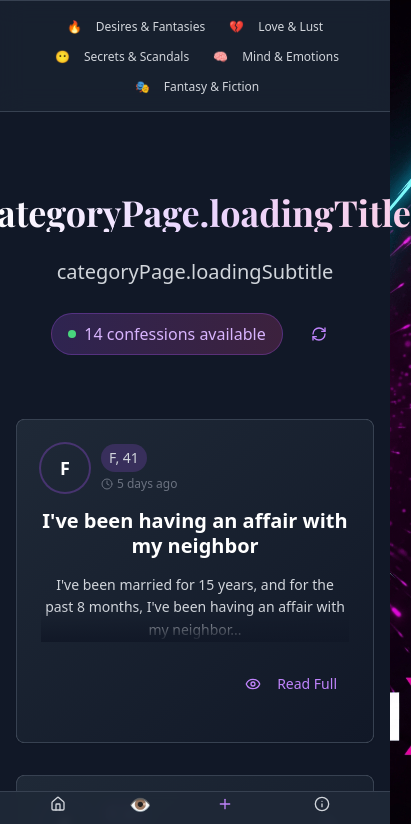
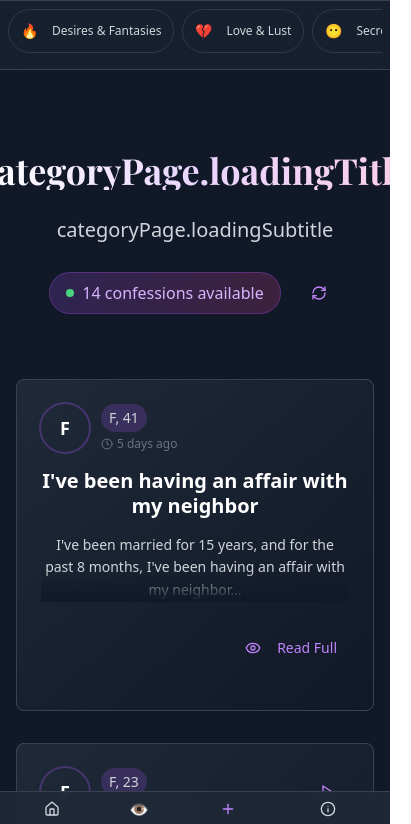
Before and after one commit to rakeshj1802/whisper-truth-unveiled-stories, a React (Vite) app: page /category/1 in a window 390 px wide. Shown: the top 824 px of the page, 411 px wide, since content can reach past the window. Built offline with nearby package versions, Linux system fonts and the light colour scheme.

Commit message:
Refactor: Make website fully responsive and animated
- Implement responsive design across all components.
- Add extensive animations for enhanced user experience.
- Ensure mobile-first design principles are followed.

```diff
--- a/src/components/MobileNavBar.tsx
+++ b/src/components/MobileNavBar.tsx
@@ -1,3 +1,4 @@
+
 import { Button } from "@/components/ui/button";
 import { Home, Plus, Info } from 'lucide-react';
 import { useNavigate } from 'react-router-dom';
@@ -27,35 +28,35 @@ const MobileNavBar = () => {
   };
 
   return (
-    <div className="fixed bottom-0 left-0 right-0 bg-gray-800/95 backdrop-blur-sm border-t border-gray-700 px-4 py-2 md:hidden z-50">
+    <div className="fixed bottom-0 left-0 right-0 bg-gray-800/95 backdrop-blur-sm border-t border-gray-700 px-2 sm:px-4 py-2 sm:py-3 md:hidden z-50 safe-area-bottom">
       <div className="flex justify-around items-center max-w-sm mx-auto">
         <Button
           variant="ghost"
           size="sm"
           onClick={handleGoHome}
-          className="flex flex-col items-center p-2 text-gray-300 hover:text-purple-400 hover:bg-transparent"
+          className="flex flex-col items-center p-1.5 sm:p-2 text-gray-300 hover:text-purple-400 hover:bg-transparent transition-all duration-300 hover:scale-105"
         >
-          <Home className="w-5 h-5 mb-1" />
-          <span className="text-xs">Home</span>
+          <Home className="w-4 h-4 sm:w-5 sm:h-5 mb-0.5 sm:mb-1" />
+          <span className="text-xs font-medium">Home</span>
         </Button>
 
         <Button
           variant="ghost"
           size="sm"
           onClick={scrollToConfessions}
-          className="flex flex-col items-center p-2 text-gray-300 hover:text-purple-400 hover:bg-transparent"
+          className="flex flex-col items-center p-1.5 sm:p-2 text-gray-300 hover:text-purple-400 hover:bg-transparent transition-all duration-300 hover:scale-105"
         >
-          <span className="text-lg mb-1">👁️</span>
-          <span className="text-xs">Read</span>
+          <span className="text-base sm:text-lg mb-0.5 sm:mb-1">👁️</span>
+          <span className="text-xs font-medium">Read</span>
         </Button>
 
         <Button
           variant="ghost"
           size="sm"
           onClick={openSubmissionForm}
-          className="flex flex-col items-center p-2 text-purple-400 hover:text-purple-300 hover:bg-purple-500/20 rounded-lg"
+          className="flex flex-col items-center p-1.5 sm:p-2 text-purple-400 hover:text-purple-300 hover:bg-purple-500/20 rounded-lg transition-all duration-300 hover:scale-105 transform"
         >
-          <Plus className="w-5 h-5 mb-1" />
+          <Plus className="w-4 h-4 sm:w-5 sm:h-5 mb-0.5 sm:mb-1" />
           <span className="text-xs font-medium">Submit</span>
         </Button>
 
@@ -63,10 +64,10 @@ const MobileNavBar = () => {
           variant="ghost"
           size="sm"
           onClick={openFeedbackForm}
-          className="flex flex-col items-center p-2 text-gray-300 hover:text-purple-400 hover:bg-transparent"
+          className="flex flex-col items-center p-1.5 sm:p-2 text-gray-300 hover:text-purple-400 hover:bg-transparent transition-all duration-300 hover:scale-105"
         >
-          <Info className="w-5 h-5 mb-1" />
-          <span className="text-xs">Feedback</span>
+          <Info className="w-4 h-4 sm:w-5 sm:h-5 mb-0.5 sm:mb-1" />
+          <span className="text-xs font-medium">Feedback</span>
         </Button>
       </div>
     </div>
--- a/src/components/SubCategoriesNav.tsx
+++ b/src/components/SubCategoriesNav.tsx
@@ -22,10 +22,40 @@ const SubCategoriesNav: React.FC<SubCategoriesNavProps> = ({
   const subCategories = categories.filter(category => category.slug !== "all" && category.slug !== "language");
 
   return (
-    <nav className="bg-gray-800/50 backdrop-blur-md py-3 border-b border-t border-gray-700">
-      <div className="max-w-6xl mx-auto px-4">
-        <NavigationMenu>
-          <NavigationMenuList className="flex flex-wrap justify-center gap-1 md:gap-2">
+    <nav className="bg-gray-800/50 backdrop-blur-md py-2 sm:py-3 md:py-4 border-b border-t border-gray-700">
+      <div className="max-w-7xl mx-auto px-2 sm:px-4 md:px-6">
+        {/* Mobile: Horizontal Scroll */}
+        <div className="md:hidden">
+          <div className="flex gap-2 overflow-x-auto scrollbar-thin scrollbar-thumb-purple-700 scrollbar-track-transparent pb-2">
+            {subCategories.map((category, index) => {
+              const isActive = category.slug === selectedCategorySlug;
+              return (
+                <Button
+                  key={category.id}
+                  variant="ghost"
+                  onClick={() => onSelectCategory(category.slug)}
+                  className={cn(
+                    "text-gray-300 hover:bg-purple-500/20 hover:text-purple-300 focus:bg-purple-500/20 focus:text-purple-300",
+                    "text-xs px-3 py-2 h-auto whitespace-nowrap flex-shrink-0",
+                    "transition-all duration-200 ease-in-out hover:scale-105",
+                    "rounded-full border border-gray-600/50 hover:border-purple-500/50",
+                    isActive && "bg-purple-600/30 text-purple-200 ring-1 ring-purple-500 scale-105 border-purple-500/70",
+                    "animate-fade-in"
+                  )}
+                  style={{ animationDelay: `${index * 50}ms` }}
+                >
+                  <span role="img" aria-label={category.name} className="mr-1.5 text-sm">{category.icon}</span>
+                  <span className="font-medium">{category.name}</span>
+                </Button>
+              );
+            })}
+          </div>
+        </div>
+
+        {/* Desktop/Tablet: Flex Wrap */}
+        <div className="hidden md:block">
+          <NavigationMenu className="mx-auto">
+            <NavigationMenuList className="flex flex-wrap justify-center gap-2 lg:gap-3">
               {subCategories.map((category, index) => {
                 const isActive = category.slug === selectedCategorySlug;
                 return (
@@ -34,15 +64,17 @@ const SubCategoriesNav: React.FC<SubCategoriesNavProps> = ({
                       variant="ghost"
                       onClick={() => onSelectCategory(category.slug)}
                       className={cn(
-                      "text-gray-300 hover:bg-purple-500/20 hover:text-purple-300 focus:bg-purple-500/20 focus:text-purple-300 text-xs sm:text-sm px-2 py-1 h-auto sm:px-3",
+                        "text-gray-300 hover:bg-purple-500/20 hover:text-purple-300 focus:bg-purple-500/20 focus:text-purple-300",
+                        "text-sm lg:text-base px-3 lg:px-4 py-2 lg:py-2.5 h-auto",
                         "transition-all duration-200 ease-in-out hover:scale-105",
-                      isActive && "bg-purple-600/30 text-purple-200 ring-1 ring-purple-500 scale-105",
+                        "rounded-full border border-gray-600/50 hover:border-purple-500/50",
+                        isActive && "bg-purple-600/30 text-purple-200 ring-1 ring-purple-500 scale-105 border-purple-500/70",
                         "animate-fade-in"
                       )}
                       style={{ animationDelay: `${index * 80}ms` }}
                     >
-                    <span role="img" aria-label={category.name} className="mr-1.5 sm:mr-2">{category.icon}</span>
-                    {category.name}
+                      <span role="img" aria-label={category.name} className="mr-2 text-base lg:text-lg">{category.icon}</span>
+                      <span className="font-medium">{category.name}</span>
                     </Button>
                   </NavigationMenuItem>
                 );
@@ -50,6 +82,7 @@ const SubCategoriesNav: React.FC<SubCategoriesNavProps> = ({
             </NavigationMenuList>
           </NavigationMenu>
         </div>
+      </div>
     </nav>
   );
 };
--- a/src/index.css
+++ b/src/index.css
@@ -83,6 +83,7 @@
     @apply border-border;
     margin: 0;
     padding: 0;
+    box-sizing: border-box;
   }
 
   html {
@@ -90,6 +91,7 @@
     padding: 0;
     width: 100%;
     height: 100%;
+    scroll-behavior: smooth;
   }
 
   body {
@@ -136,14 +138,29 @@
     background-image: url('/lovable-uploads/b0878ead-54eb-40b1-9283-51cd3e8f1354.png');
     background-repeat: no-repeat;
     background-position: center center;
-    background-size: 60% auto;
+    background-size: clamp(40%, 60%, 80%);
     opacity: 0.08;
     animation: logoFloat 25s ease-in-out infinite;
     filter: brightness(1.2) contrast(1.1);
   }
+
+  /* Mobile responsive background adjustments */
+  @media (max-width: 768px) {
+    body::after {
+      background-size: 80%;
+      opacity: 0.05;
+    }
   }
 
-/* Enhanced Animation Keyframes */
+  @media (max-width: 480px) {
+    body::after {
+      background-size: 90%;
+      opacity: 0.03;
+    }
+  }
+}
+
+/* Enhanced Animation Keyframes - Mobile Optimized */
 @keyframes gradientShift {
   0%, 100% {
     background: linear-gradient(135deg,
@@ -300,7 +317,7 @@
   }
 }
 
-/* Professional animation classes */
+/* Mobile optimized animation classes */
 .animate-float {
   animation: professionalFloat 8s ease-in-out infinite;
 }
@@ -350,7 +367,7 @@
   animation-delay: 1000ms;
 }
 
-/* Ensure the #root container does not override the background */
+/* Ensure the #root container is responsive */
 #root {
   width: 100%;
   min-height: 100vh;
@@ -358,19 +375,22 @@
   padding: 0;
   text-align: center;
   position: relative;
+  overflow-x: hidden;
 }
 
-/* Professional hover effects for interactive elements */
+/* Mobile-optimized hover effects */
 .professional-hover {
   transition: all 0.4s cubic-bezier(0.4, 0, 0.2, 1);
 }
 
+@media (hover: hover) {
   .professional-hover:hover {
     transform: translateY(-4px) scale(1.02);
     box-shadow: 0 20px 40px rgba(0, 0, 0, 0.15);
   }
+}
 
-/* Enhanced button styles */
+/* Enhanced button styles - Mobile optimized */
 .enhanced-button {
   position: relative;
   overflow: hidden;
@@ -388,18 +408,22 @@
   transition: left 0.5s;
 }
 
+@media (hover: hover) {
   .enhanced-button:hover::before {
     left: 100%;
   }
+}
 
-/* Card hover animations */
+/* Card hover animations - Touch-friendly */
 .card-hover {
   transition: all 0.3s cubic-bezier(0.4, 0, 0.2, 1);
 }
 
+@media (hover: hover) {
   .card-hover:hover {
     transform: translateY(-8px) scale(1.02);
     box-shadow: 0 25px 50px rgba(0, 0, 0, 0.25);
+  }
 }
 
 /* Text animations */
@@ -419,3 +443,70 @@
     background-position: 100% 50%;
   }
 }
+
+/* Mobile safe area support */
+.safe-area-bottom {
+  padding-bottom: env(safe-area-inset-bottom);
+}
+
+/* Scrollbar styling for mobile */
+.scrollbar-thin {
+  scrollbar-width: thin;
+}
+
+.scrollbar-thumb-purple-700 {
+  scrollbar-color: #7c3aed transparent;
+}
+
+/* Custom scrollbar for webkit browsers */
+.scrollbar-thin::-webkit-scrollbar {
+  height: 4px;
+  width: 4px;
+}
+
+.scrollbar-thin::-webkit-scrollbar-track {
+  background: transparent;
+}
+
+.scrollbar-thin::-webkit-scrollbar-thumb {
+  background-color: #7c3aed;
+  border-radius: 2px;
+}
+
+/* Reduced motion support */
+@media (prefers-reduced-motion: reduce) {
+  * {
+    animation-duration: 0.01ms !important;
+    animation-iteration-count: 1 !important;
+    transition-duration: 0.01ms !important;
+  }
+}
+
+/* High contrast mode support */
+@media (prefers-contrast: high) {
+  .text-shimmer {
+    -webkit-text-fill-color: white;
+    background: none;
+  }
+}
+
+/* Focus improvements for accessibility */
+button:focus-visible,
+a:focus-visible {
+  outline: 2px solid #a855f7;
+  outline-offset: 2px;
+}
+
+/* Touch target improvements */
+@media (max-width: 768px) {
+  button {
+    min-height: 44px;
+    min-width: 44px;
+  }
+
+  a {
+    min-height: 44px;
+    display: flex;
+    align-items: center;
+  }
+}
--- a/src/pages/Index.tsx
+++ b/src/pages/Index.tsx
@@ -23,7 +23,7 @@ const Index = () => {
   const categoryNameForFeed = currentCategory ? currentCategory.name : undefined;
 
   return (
-    <div className="min-h-screen bg-gray-900">
+    <div className="min-h-screen bg-gray-900 w-full overflow-x-hidden">
       <Hero />
       {/* 1. Language selection */}
       <LanguageCategoriesNav
@@ -43,12 +43,16 @@ const Index = () => {
       )}
       {/* Confessions Feed rendered only if both are picked */}
       {canShowSubCategories && selectedCategorySlug && (
-        <ConfessionsFeed
-          // Optionally, also pass language for future customization
-          categoryName={categoryNameForFeed}
-        />
+        <div className="px-2 sm:px-4 md:px-6 lg:px-8">
+          <ConfessionsFeed
+            // Optionally, also pass language for future customization
+            categoryName={categoryNameForFeed}
+          />
+        </div>
       )}
-      <SubmitSection />
+      <div className="px-2 sm:px-4 md:px-6 lg:px-8">
+        <SubmitSection />
+      </div>
       <Footer />
       <MobileNavBar />
     </div>
```
Also changed, not shown: src/components/Hero.tsx (+65 -50 lines), src/components/LanguageCategoriesNav.tsx (+23 -25 lines). Lines whose indentation alone changed are shown as unchanged.
